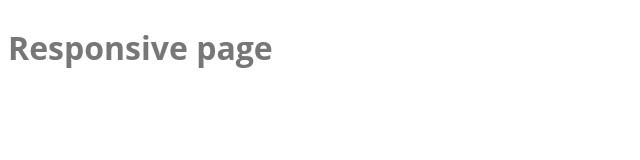
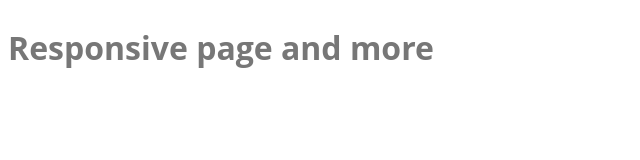
Before and after one commit to sito37/elite-store, a website built with Vite: page index.html in a window 1280 px wide. Shown: the whole page, without its empty margins (0-640 px from the left). Built offline with nearby package versions, Linux system fonts and the light colour scheme.

Commit message:
tittle and header was changed

```diff
--- a/index.html
+++ b/index.html
@@ -3,10 +3,10 @@
 <head>
   <meta charset="UTF-8" />
   <meta name="viewport" content="width=device-width, initial-scale=1.0" />
-  <title>Responsive</title>
+  <title>elite store</title>
 </head>
 <body>
-  <h1 class="v">Responsive page</h1>
+  <h1 class="v">Responsive page and more</h1>
   <script type="module" src="/src/main.js"></script>
 </body>
 </html>
```
